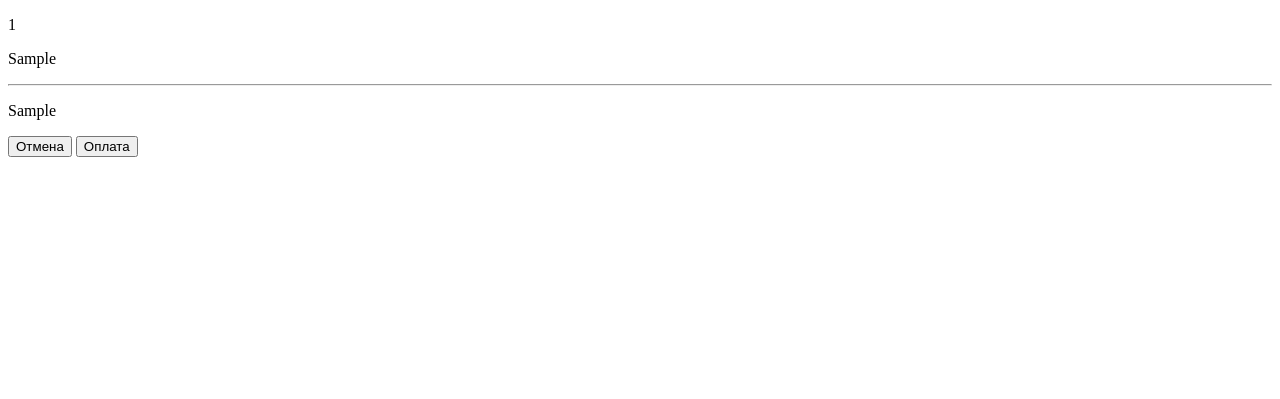
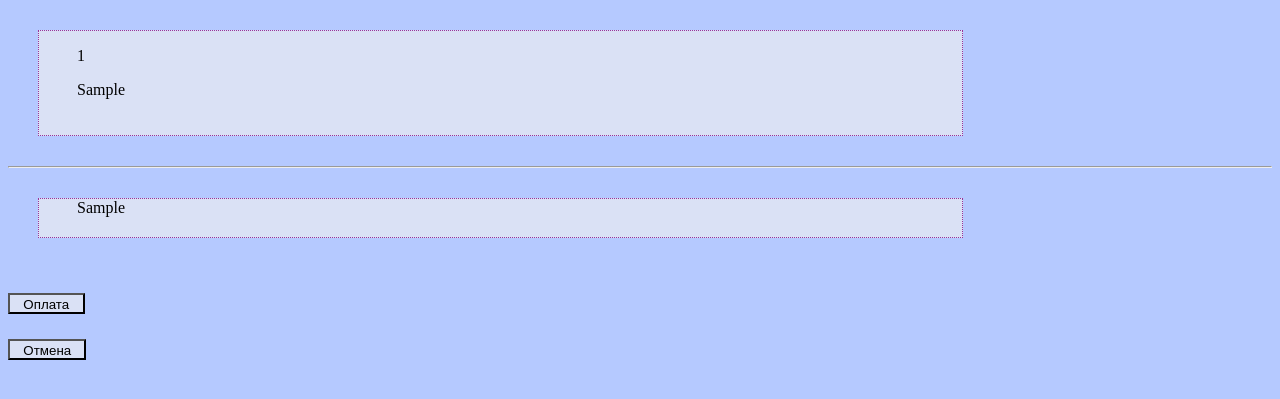
Before and after one commit to bayur-yuliya/car_store, a Python web app: template store/templates/store/order_page.html in a window 1280 px wide. Shown: the top 399 px of the page. Run offline with Jinja, Linux system fonts and the light colour scheme; the template is opened without the code that fills it: most values are stand-ins (such as "Sample title", 1, 10 or a date in 2020).

Commit message:
Add static by templates

```diff
--- a/store/forms.py
+++ b/store/forms.py
@@ -1,11 +1,9 @@
 from django import forms
 
-from .models import Car, CarType, Client
+from .models import Car, Client
 
 
 class CarForm(forms.ModelForm):
-    car_type = forms.ModelChoiceField(queryset=CarType.objects.all())
-
     color = forms.ModelMultipleChoiceField(
         queryset=Car.objects.all(),
         required=False,
--- a/store/models.py
+++ b/store/models.py
@@ -20,7 +20,7 @@ class CarType(models.Model):
 
 
 class Car(models.Model):
-    car_type = models.ForeignKey(CarType, on_delete=models.CASCADE)
+    car_type = models.ForeignKey(CarType, on_delete=models.PROTECT)
     color = models.CharField(max_length=50)
     year = models.IntegerField()
     blocked_by_order = models.ForeignKey(
--- a/store/templates/store/order_page.html
+++ b/store/templates/store/order_page.html
@@ -3,13 +3,50 @@
 {%  block title  %} Order {%  endblock  %}
 
 {%  block context  %}
-<form action="POST">
-    <p>{{  order_id  }}</p>
-    <p>{{  order_info  }}</p>
+<style>
+body {
+    background: #B5C9FF;
+}
+.order {
+    background: #DAE1F5;
+    white-space: normal;
+    width: 70%;
+    flex-direction: column;
+    vertical-align: top;
+    border: 1px dotted #939;
+    flex: 0 0 calc(25% - 30px);
+    padding-left: 38px;
+    padding-bottom: 20px;
+    margin: 30px;
+}
+.info_form {
+    background: #DAE1F5;
+    white-space: normal;
+    width: 70%;
+    vertical-align: top;
+    border: 1px dotted #939;
+    flex: 0 0 calc(25% - 30px);
+    padding-left: 38px;
+    padding-bottom: 20px;
+    margin: 30px;
+}
+.input_button {
+    margin-top: 25px;
+    background: #DAE1F5;
+    padding: 2px 1em 0 1em;
+}
+</style>
+
+<form method="POST">
+    <div class="order">
+        <p>{{  order_id  }}</p>
+        <p>{{  order_info  }}</p>
+    </div>
     <hr>
-    <p>{{  form_client.as_p  }}</p>
-
-    <input type="submit" name="cancel" value="Отмена">
-    <input type="submit" value="Оплата">
+    <div class="info_form">{{  form_client.as_p  }}</div>
+    <input class="input_button" type="submit" value="Оплата">
+</form>
+<form method="GET">
+        <input class="input_button" type="submit" name="cancel" value="Отмена">
 </form>
 {%  endblock  %}
```
Also changed, not shown: store/templates/store/car_store.html (+53 -3 lines), store/templates/store/order_is_processed.html (+16 -2 lines), store/views.py (+31 -3 lines), db.sqlite3, store/migrations/0002_alter_car_car_type.py (added), store/static/store/css/styles.css (added).
